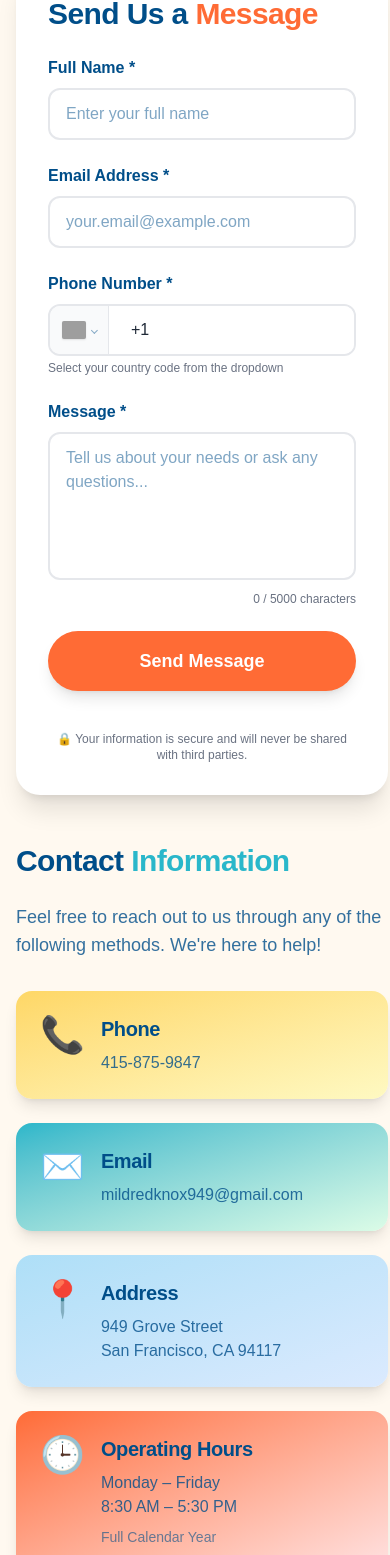
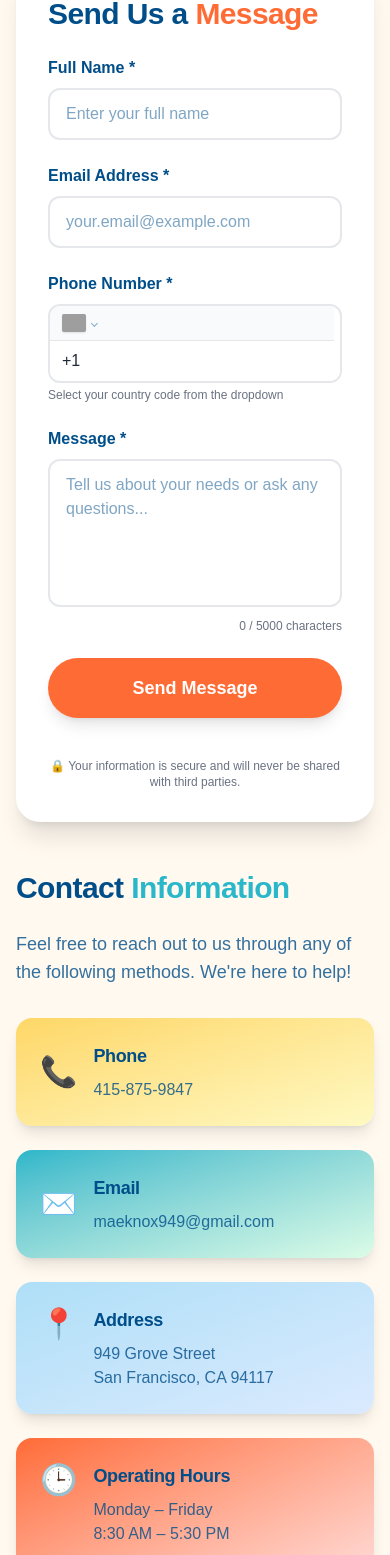
Before and after one commit to ervenderr/maeschildcare, a Next.js app: page /contact in a window 390 px wide. Shown: the part 428-1983 px from the top of the page. Built offline with nearby package versions, Linux system fonts and the light colour scheme; grey boxes are pictures that could not be loaded.

Commit message:
fix(contact): update email address to correct one across multiple files

```diff
--- a/app/contact/page.tsx
+++ b/app/contact/page.tsx
@@ -396,30 +396,30 @@ export default function Contact() {
 
               <div className="space-y-6">
                 <div className="bg-gradient-to-br from-pastelYellow to-yellow-100 p-6 rounded-2xl shadow-lg">
-                  <div className="flex items-start gap-4">
-                    <div className="text-4xl">📞</div>
-                    <div>
-                      <h3 className="font-heading font-bold text-navyText text-xl mb-2">Phone</h3>
-                      <p className="text-navyText/80">415-875-9847</p>
+                  <div className="flex items-center gap-4">
+                    <div className="text-3xl sm:text-4xl flex-shrink-0">📞</div>
+                    <div className="min-w-0 flex-1">
+                      <h3 className="font-heading font-bold text-navyText text-lg sm:text-xl mb-2">Phone</h3>
+                      <p className="text-navyText/80 break-all">415-875-9847</p>
                     </div>
                   </div>
                 </div>
 
                 <div className="bg-gradient-to-br from-softTeal to-green-100 p-6 rounded-2xl shadow-lg">
-                  <div className="flex items-start gap-4">
-                    <div className="text-4xl">✉️</div>
-                    <div>
-                      <h3 className="font-heading font-bold text-navyText text-xl mb-2">Email</h3>
-                      <p className="text-navyText/80">mildredknox949@gmail.com</p>
+                  <div className="flex items-center gap-4">
+                    <div className="text-3xl sm:text-4xl flex-shrink-0">✉️</div>
+                    <div className="min-w-0 flex-1">
+                      <h3 className="font-heading font-bold text-navyText text-lg sm:text-xl mb-2">Email</h3>
+                      <p className="text-navyText/80 break-all">maeknox949@gmail.com</p>
                     </div>
                   </div>
                 </div>
 
                 <div className="bg-gradient-to-br from-skyBlue to-blue-100 p-6 rounded-2xl shadow-lg">
                   <div className="flex items-start gap-4">
-                    <div className="text-4xl">📍</div>
-                    <div>
-                      <h3 className="font-heading font-bold text-navyText text-xl mb-2">Address</h3>
+                    <div className="text-3xl sm:text-4xl flex-shrink-0">📍</div>
+                    <div className="min-w-0 flex-1">
+                      <h3 className="font-heading font-bold text-navyText text-lg sm:text-xl mb-2">Address</h3>
                       <p className="text-navyText/80">949 Grove Street</p>
                       <p className="text-navyText/80">San Francisco, CA 94117</p>
                     </div>
@@ -428,9 +428,9 @@ export default function Contact() {
 
                 <div className="bg-gradient-to-br from-lightCoral to-red-100 p-6 rounded-2xl shadow-lg">
                   <div className="flex items-start gap-4">
-                    <div className="text-4xl">🕒</div>
-                    <div>
-                      <h3 className="font-heading font-bold text-navyText text-xl mb-2">Operating Hours</h3>
+                    <div className="text-3xl sm:text-4xl flex-shrink-0">🕒</div>
+                    <div className="min-w-0 flex-1">
+                      <h3 className="font-heading font-bold text-navyText text-lg sm:text-xl mb-2">Operating Hours</h3>
                       <p className="text-navyText/80">Monday – Friday</p>
                       <p className="text-navyText/80">8:30 AM – 5:30 PM</p>
                       <p className="text-sm text-navyText/60 mt-2">Full Calendar Year</p>
--- a/app/contact/styles.css
+++ b/app/contact/styles.css
@@ -7,6 +7,7 @@
   transition: all 0.2s;
   overflow: hidden;
   background: white;
+  min-height: 3rem;
 }
 
 .phone-input:focus-within {
@@ -26,10 +27,13 @@
   padding: 0.75rem;
   display: flex;
   align-items: center;
+  justify-content: center;
   background: #F9FAFB;
   border-right: 1px solid #E5E7EB;
   cursor: pointer;
   transition: background 0.2s;
+  min-width: fit-content;
+  flex-shrink: 0;
 }
 
 .phone-input .PhoneInputCountry:hover {
@@ -43,6 +47,7 @@
   outline: none;
   padding: 0.25rem;
   margin-left: 0.5rem;
+  font-size: 0.875rem;
 }
 
 .phone-input .PhoneInputCountrySelect:focus {
@@ -57,6 +62,7 @@
   border-radius: 0.125rem;
   overflow: hidden;
   box-shadow: 0 1px 2px rgba(0, 0, 0, 0.1);
+  flex-shrink: 0;
 }
 
 /* Phone number input */
@@ -68,6 +74,8 @@
   font-size: 1rem;
   background: white;
   color: #1F2937;
+  min-width: 0;
+  width: 100%;
 }
 
 .phone-input .PhoneInputInput::placeholder {
@@ -83,3 +91,26 @@
   border: none !important;
   box-shadow: none !important;
 }
+
+/* Mobile responsive adjustments */
+@media (max-width: 640px) {
+  .phone-input {
+    flex-direction: column;
+    align-items: stretch;
+  }
+
+  .phone-input .PhoneInputCountry {
+    border-right: none;
+    border-bottom: 1px solid #E5E7EB;
+    justify-content: flex-start;
+    padding: 0.5rem 0.75rem;
+  }
+
+  .phone-input .PhoneInputInput {
+    padding: 0.5rem 0.75rem;
+  }
+
+  .phone-input .PhoneInputCountrySelect {
+    margin-left: 0.25rem;
+  }
+}
--- a/app/enrollment/page.tsx
+++ b/app/enrollment/page.tsx
@@ -2,7 +2,7 @@ import type { Metadata } from 'next'
 
 export const metadata: Metadata = {
   title: "Enrollment - Mae's Childcare",
-  description: 'Enroll your child at Mae\'s Childcare. View our enrollment process, tuition rates, and download required forms.',
+  description: 'Enroll your child at Mae\'s Childcare. View our enrollment process now!',
 }
 
 export default function Enrollment() {
@@ -50,9 +50,9 @@ export default function Enrollment() {
                 1
               </div>
               <div>
-                <h3 className="text-2xl font-heading font-bold text-navyText mb-3">Fill Out Application Form</h3>
+                <h3 className="text-2xl font-heading font-bold text-navyText mb-3">Contact Us First</h3>
                 <p className="text-navyText/80 text-lg">
-                  Complete our online application form or download and submit the PDF version. Provide basic information about your child and your family's needs.
+                  Reach out to us by phone or email to express your interest in enrollment. We'll provide you with all the necessary information and next steps for your child's enrollment.
                 </p>
               </div>
             </div>
@@ -96,46 +96,8 @@ export default function Enrollment() {
         </div>
       </section>
 
-      {/* Downloadable Forms */}
+      {/* Schedule Information */}
       <section className="py-16 bg-white">
-        <div className="max-w-5xl mx-auto px-4 sm:px-6 lg:px-8">
-          <h2 className="text-4xl font-heading font-bold text-navyText text-center mb-12 animate-fadeInUp">
-            Downloadable <span className="text-lightCoral">Forms</span>
-          </h2>
-
-          <div className="grid md:grid-cols-3 gap-8">
-            <div className="bg-gradient-to-br from-pastelYellow to-yellow-100 p-8 rounded-3xl shadow-lg text-center hover-lift transition animate-scaleIn">
-              <div className="text-6xl mb-4">📝</div>
-              <h3 className="text-xl font-heading font-bold text-navyText mb-4">Enrollment Form</h3>
-              <p className="text-navyText/70 mb-6">Complete this form to begin the enrollment process</p>
-              <button className="bg-navyText text-white px-6 py-3 rounded-full font-semibold hover:bg-opacity-90 transition">
-                Download PDF
-              </button>
-            </div>
-
-            <div className="bg-gradient-to-br from-softTeal to-green-100 p-8 rounded-3xl shadow-lg text-center">
-              <div className="text-6xl mb-4">📚</div>
-              <h3 className="text-xl font-heading font-bold text-navyText mb-4">Parent Handbook</h3>
-              <p className="text-navyText/70 mb-6">Learn about our policies, procedures, and expectations</p>
-              <button className="bg-navyText text-white px-6 py-3 rounded-full font-semibold hover:bg-opacity-90 transition">
-                Download PDF
-              </button>
-            </div>
-
-            <div className="bg-gradient-to-br from-skyBlue to-blue-100 p-8 rounded-3xl shadow-lg text-center">
-              <div className="text-6xl mb-4">⚕️</div>
-              <h3 className="text-xl font-heading font-bold text-navyText mb-4">Medical Info Sheet</h3>
-              <p className="text-navyText/70 mb-6">Provide essential health and emergency information</p>
-              <button className="bg-navyText text-white px-6 py-3 rounded-full font-semibold hover:bg-opacity-90 transition">
-                Download PDF
-              </button>
-            </div>
-          </div>
-        </div>
-      </section>
-
-      {/* Schedule Information */}
-      <section className="py-16 bg-gradient-to-br from-creamWhite to-skyBlue/20">
         <div className="max-w-6xl mx-auto px-4 sm:px-6 lg:px-8">
           <h2 className="text-4xl font-heading font-bold text-navyText text-center mb-4">
             Our <span className="text-softTeal">Schedule</span>
--- a/app/page.tsx
+++ b/app/page.tsx
@@ -310,7 +310,7 @@ export default function Home() {
             </div>
             <div className="bg-white/10 backdrop-blur-sm p-6 rounded-2xl">
               <div className="text-4xl mb-3">✉️</div>
-              <p className="text-lg">mildredknox949@gmail.com</p>
+              <p className="text-lg">maeknox949@gmail.com</p>
             </div>
             <div className="bg-white/10 backdrop-blur-sm p-6 rounded-2xl">
               <div className="text-4xl mb-3">📍</div>
--- a/components/Footer.tsx
+++ b/components/Footer.tsx
@@ -45,7 +45,7 @@ export default function Footer() {
               </li>
               <li className="flex items-start">
                 <span className="mr-2">✉️</span>
-                <span>mildredknox949@gmail.com</span>
+                <span>maeknox949@gmail.com</span>
               </li>
               <li className="flex items-start">
                 <span className="mr-2">📍</span>
```
Also changed, not shown: app/api/contact/route.ts (+10 -15 lines), 1 other file (tests, documents, lock files or other folders).
